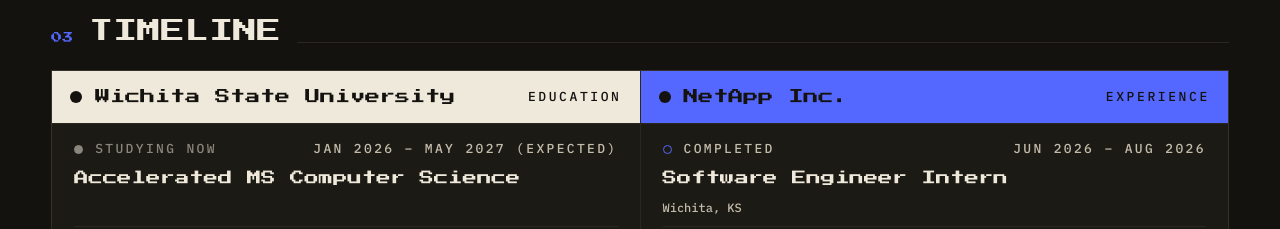
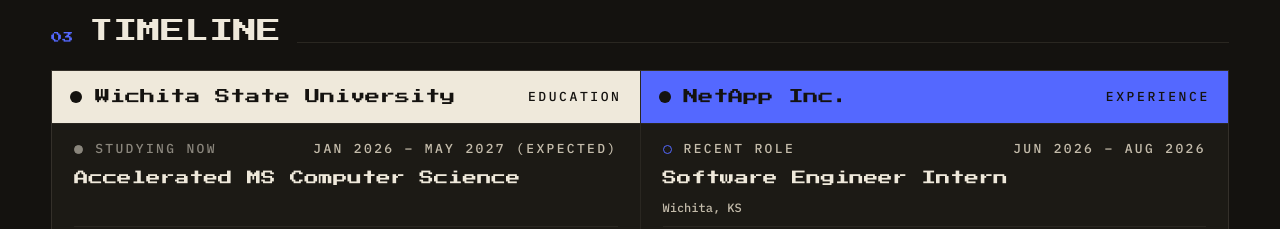
Before and after one commit to Nemesis-12/portfolio, a React (Vite) app: page / in a window 1280 px wide. Shown: the part 3260-3489 px from the top of the page. Built offline with nearby package versions, Linux system fonts and the light colour scheme.

Commit message:
Fix: NetApp intern entry reads Recent Role instead of Completed
Co-Authored-By: Claude Opus 4.8 <noreply@anthropic.com>

```diff
--- a/src/data/timeline.ts
+++ b/src/data/timeline.ts
@@ -96,7 +96,7 @@ export const EXPERIENCE_COLUMN: TimelineColumn = {
     {
       id: 'swe-intern',
       status: 'complete',
-      statusLabel: 'Completed',
+      statusLabel: 'Recent Role',
       dateRange: 'Jun 2026 – Aug 2026',
       title: 'Software Engineer Intern',
       qualifier: 'Wichita, KS',
```
